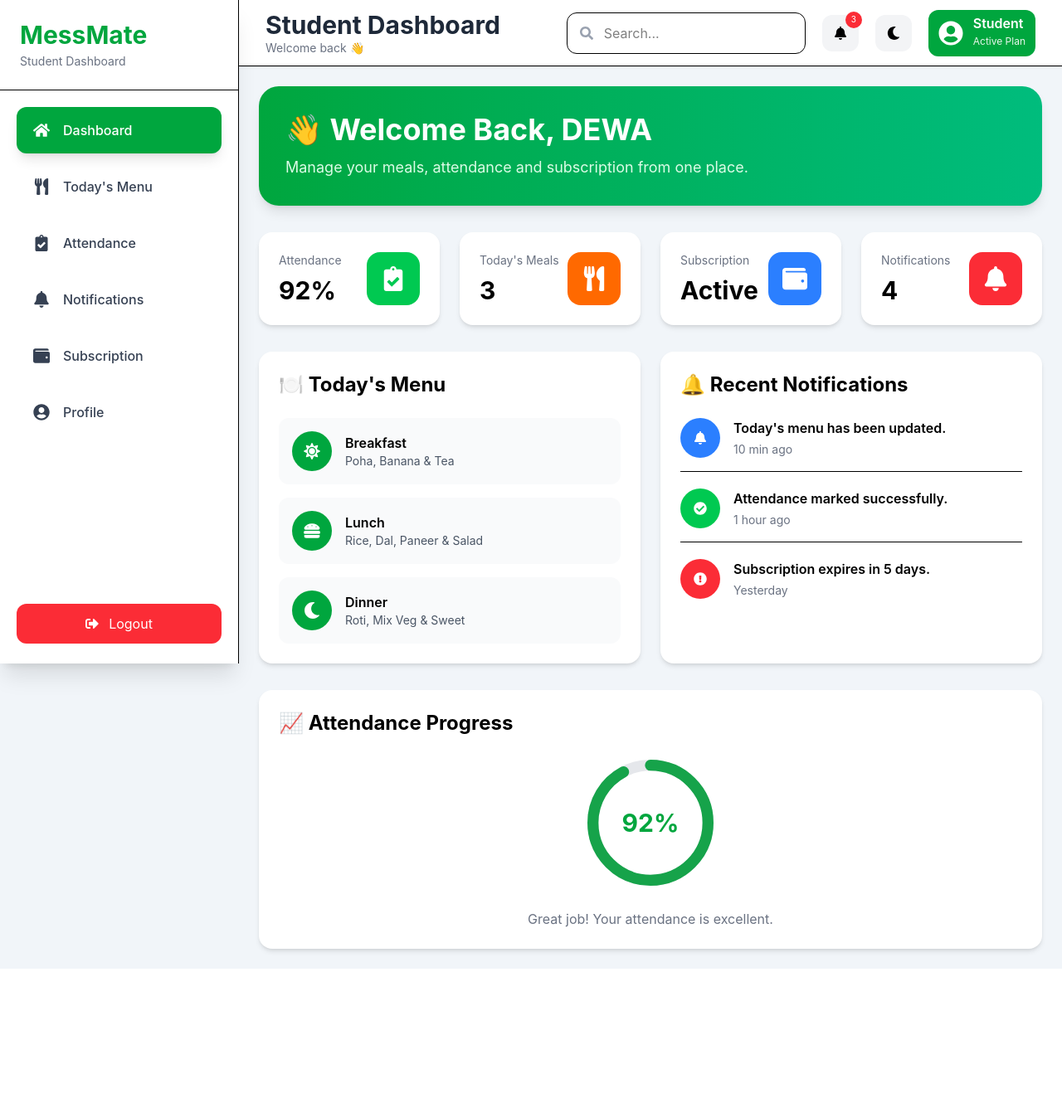
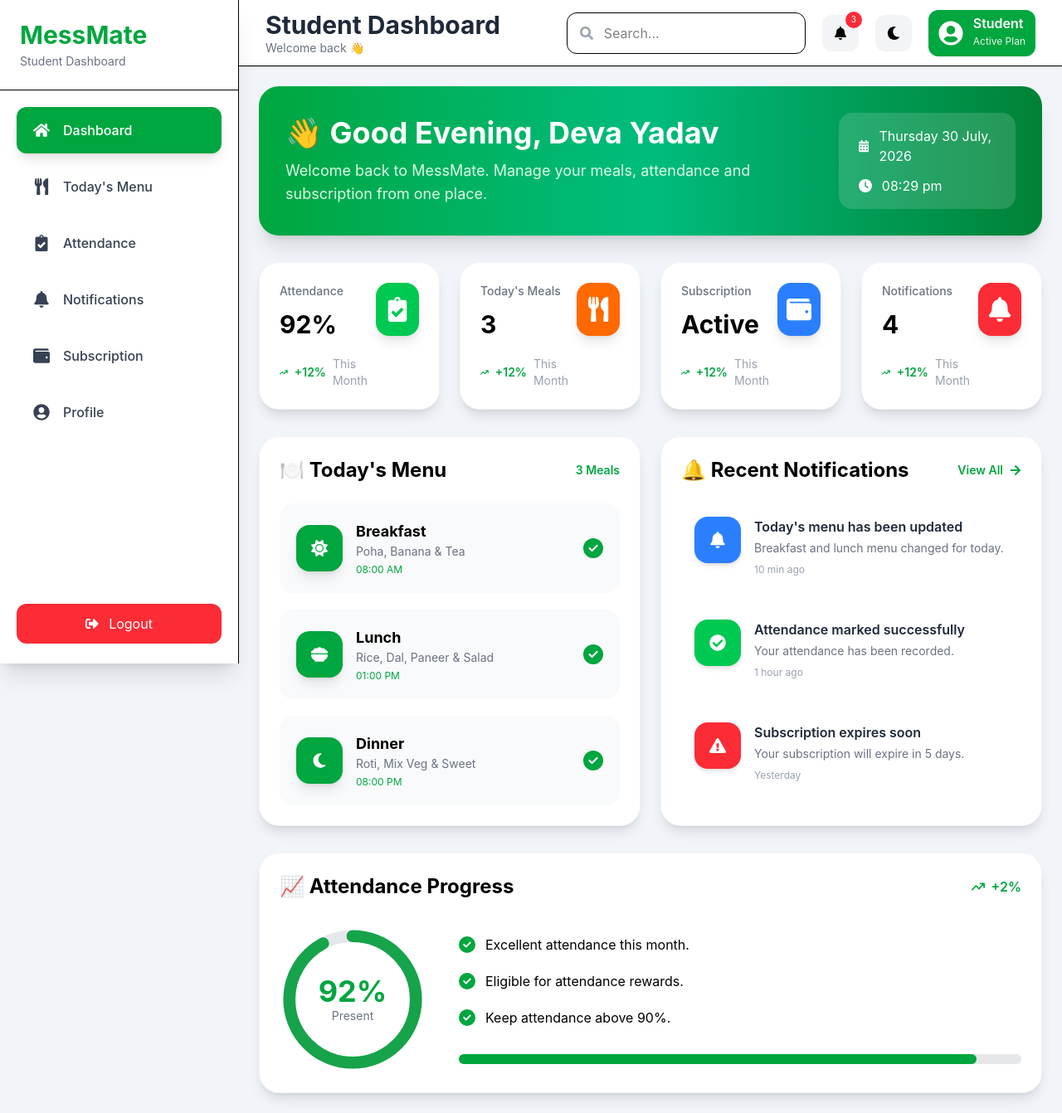
Before and after one commit to TheMnis/MessMate, a React (Vite) app: page /student/dashboard in a window 1280 px wide. Shown: the whole page at 83% size. Before the commit the page ends 1168 px from the top, so only its background shows below. Built offline with nearby package versions, Linux system fonts and the light colour scheme.

Commit message:
feat: upgrade student dashboard with premium UI

```diff
--- a/src/components/dashboard/AttendanceProgressCard.jsx
+++ b/src/components/dashboard/AttendanceProgressCard.jsx
@@ -1,20 +1,57 @@
+import { motion } from "framer-motion";
+import {
+  FaCircleCheck,
+  FaArrowTrendUp,
+} from "react-icons/fa6";
+
 function AttendanceProgressCard() {
   const attendance = 92;
 
+  const circumference = 327;
+  const offset =
+    circumference -
+    (circumference * attendance) / 100;
+
   return (
-    <div className="bg-white rounded-2xl shadow-md p-6">
-      <h2 className="text-2xl font-bold mb-6">
-        📈 Attendance Progress
-      </h2>
+    <motion.div
+      initial={{
+        opacity: 0,
+        y: 20,
+      }}
+      animate={{
+        opacity: 1,
+        y: 0,
+      }}
+      transition={{
+        duration: 0.4,
+      }}
+      className="bg-white rounded-3xl shadow-lg border border-gray-100 p-6"
+    >
+      <div className="flex items-center justify-between mb-8">
 
-      <div className="flex flex-col items-center">
+        <h2 className="text-2xl font-bold">
+          📈 Attendance Progress
+        </h2>
 
-        <div className="relative w-40 h-40">
+        <div className="flex items-center gap-2 text-green-600 font-semibold">
+
+          <FaArrowTrendUp />
+
+          +2%
+
+        </div>
+
+      </div>
+
+      <div className="flex flex-col lg:flex-row items-center justify-between gap-10">
+
+        <div className="relative w-44 h-44">
 
           <svg
-            className="w-40 h-40 -rotate-90"
+            className="w-44 h-44 -rotate-90"
             viewBox="0 0 120 120"
           >
+
             <circle
               cx="60"
               cy="60"
@@ -24,7 +61,7 @@ function AttendanceProgressCard() {
               fill="none"
             />
 
-            <circle
+            <motion.circle
               cx="60"
               cy="60"
               r="52"
@@ -32,25 +69,86 @@ function AttendanceProgressCard() {
               strokeWidth="10"
               fill="none"
               strokeLinecap="round"
-              strokeDasharray="327"
-              strokeDashoffset={327 - (327 * attendance) / 100}
+              strokeDasharray={circumference}
+              initial={{
+                strokeDashoffset: circumference,
+              }}
+              animate={{
+                strokeDashoffset: offset,
+              }}
+              transition={{
+                duration: 1.5,
+              }}
             />
+
           </svg>
 
-          <div className="absolute inset-0 flex items-center justify-center">
-            <span className="text-3xl font-bold text-green-600">
+          <div className="absolute inset-0 flex flex-col items-center justify-center">
+
+            <h2 className="text-4xl font-bold text-green-600">
               {attendance}%
-            </span>
+            </h2>
+
+            <p className="text-sm text-gray-500">
+              Present
+            </p>
+
           </div>
 
         </div>
 
-        <p className="text-gray-500 mt-6 text-center">
-          Great job! Your attendance is excellent.
-        </p>
+        <div className="flex-1 space-y-5">
+
+          <div className="flex items-center gap-3">
+
+            <FaCircleCheck className="text-green-600 text-xl" />
+
+            <span>
+              Excellent attendance this month.
+            </span>
+
+          </div>
+
+          <div className="flex items-center gap-3">
+
+            <FaCircleCheck className="text-green-600 text-xl" />
+
+            <span>
+              Eligible for attendance rewards.
+            </span>
+
+          </div>
+
+          <div className="flex items-center gap-3">
+
+            <FaCircleCheck className="text-green-600 text-xl" />
+
+            <span>
+              Keep attendance above 90%.
+            </span>
+
+          </div>
+
+          <div className="pt-3">
+
+            <div className="w-full bg-gray-200 rounded-full h-3">
+
+              <div
+                className="bg-green-600 h-3 rounded-full"
+                style={{
+                  width: `${attendance}%`,
+                }}
+              />
+
+            </div>
+
+          </div>
+
+        </div>
 
       </div>
-    </div>
+
+    </motion.div>
   );
 }
 
--- a/src/components/dashboard/RecentNotifications.jsx
+++ b/src/components/dashboard/RecentNotifications.jsx
@@ -1,65 +1,110 @@
 import {
   FaBell,
   FaCheckCircle,
-  FaExclamationCircle,
+  FaExclamationTriangle,
+  FaArrowRight,
 } from "react-icons/fa";
+import { motion } from "framer-motion";
 
 function RecentNotifications() {
   const notifications = [
     {
       id: 1,
-      title: "Today's menu has been updated.",
+      title: "Today's menu has been updated",
+      description: "Breakfast and lunch menu changed for today.",
       time: "10 min ago",
       icon: <FaBell />,
       color: "bg-blue-500",
     },
     {
       id: 2,
-      title: "Attendance marked successfully.",
+      title: "Attendance marked successfully",
+      description: "Your attendance has been recorded.",
       time: "1 hour ago",
       icon: <FaCheckCircle />,
       color: "bg-green-500",
     },
     {
       id: 3,
-      title: "Subscription expires in 5 days.",
+      title: "Subscription expires soon",
+      description: "Your subscription will expire in 5 days.",
       time: "Yesterday",
-      icon: <FaExclamationCircle />,
+      icon: <FaExclamationTriangle />,
       color: "bg-red-500",
     },
   ];
 
   return (
-    <div className="bg-white rounded-2xl shadow-md p-6">
-      <h2 className="text-2xl font-bold mb-6">
-        🔔 Recent Notifications
-      </h2>
+    <motion.div
+      initial={{ opacity: 0, x: 20 }}
+      animate={{ opacity: 1, x: 0 }}
+      transition={{ duration: 0.4 }}
+      className="bg-white rounded-3xl shadow-lg border border-gray-100 p-6"
+    >
+      <div className="flex items-center justify-between mb-6">
+
+        <h2 className="text-2xl font-bold">
+          🔔 Recent Notifications
+        </h2>
+
+        <button className="text-green-600 flex items-center gap-2 text-sm font-semibold hover:text-green-700 transition">
+          View All
+          <FaArrowRight />
+        </button>
+
+      </div>
 
       <div className="space-y-5">
+
         {notifications.map((item) => (
-          <div
+
+          <motion.div
             key={item.id}
-            className="flex items-start gap-4 border-b pb-4 last:border-none last:pb-0"
+            whileHover={{
+              x: 5,
+            }}
+            className="flex items-start gap-4 p-4 rounded-2xl hover:bg-green-50 transition-all"
           >
+
             <div
-              className={`w-12 h-12 rounded-full flex items-center justify-center text-white ${item.color}`}
+              className={`
+                w-14
+                h-14
+                rounded-2xl
+                flex
+                items-center
+                justify-center
+                text-white
+                text-xl
+                shadow-md
+                ${item.color}
+              `}
             >
               {item.icon}
             </div>
 
             <div className="flex-1">
-              <h3 className="font-semibold">
+
+              <h3 className="font-semibold text-gray-800">
                 {item.title}
               </h3>
 
-              <p className="text-sm text-gray-500 mt-1">
+              <p className="text-gray-500 text-sm mt-1">
+                {item.description}
+              </p>
+
+              <p className="text-xs text-gray-400 mt-2">
                 {item.time}
               </p>
+
             </div>
-          </div>
+
+          </motion.div>
+
         ))}
+
       </div>
-    </div>
+    </motion.div>
   );
 }
 
--- a/src/components/dashboard/StatsCard.jsx
+++ b/src/components/dashboard/StatsCard.jsx
@@ -1,4 +1,6 @@
 import { Link } from "react-router-dom";
+import { motion } from "framer-motion";
+import { FaArrowTrendUp } from "react-icons/fa6";
 
 function StatsCard({
   title,
@@ -6,28 +8,81 @@ function StatsCard({
   icon,
   color,
   link,
+  change = "+12%",
 }) {
   return (
+    <motion.div
+      whileHover={{
+        y: -6,
+        scale: 1.02,
+      }}
+      transition={{
+        duration: 0.25,
+      }}
+    >
       <Link
         to={link}
-      className="bg-white rounded-2xl shadow-md hover:shadow-xl transition-all duration-300 p-6 flex items-center justify-between hover:-translate-y-1"
+        className="
+          block
+          bg-white
+          rounded-3xl
+          shadow-lg
+          hover:shadow-2xl
+          transition-all
+          duration-300
+          p-6
+          border
+          border-gray-100
+        "
       >
+        <div className="flex items-start justify-between">
+
           <div>
-        <p className="text-gray-500 text-sm">
+
+            <p className="text-gray-500 text-sm font-medium">
               {title}
             </p>
 
-        <h2 className="text-3xl font-bold mt-2">
+            <h2 className="text-3xl font-bold mt-3">
               {value}
             </h2>
+
+            <div className="flex items-center gap-2 mt-5">
+
+              <FaArrowTrendUp className="text-green-600 text-sm" />
+
+              <span className="text-green-600 text-sm font-semibold">
+                {change}
+              </span>
+
+              <span className="text-gray-400 text-sm">
+                This Month
+              </span>
+
+            </div>
+
           </div>
 
           <div
-        className={`w-16 h-16 rounded-2xl flex items-center justify-center text-3xl text-white ${color}`}
+            className={`
+              w-16
+              h-16
+              rounded-2xl
+              flex
+              items-center
+              justify-center
+              text-3xl
+              text-white
+              shadow-lg
+              ${color}
+            `}
           >
             {icon}
           </div>
+
+        </div>
       </Link>
+    </motion.div>
   );
 }
 
--- a/src/components/dashboard/TodayMenuCard.jsx
+++ b/src/components/dashboard/TodayMenuCard.jsx
@@ -1,4 +1,11 @@
-import { FaSun, FaHamburger, FaMoon } from "react-icons/fa";
+import {
+  FaSun,
+  FaMoon,
+  FaBowlFood,
+  FaCircleCheck,
+} from "react-icons/fa6";
+
+import { motion } from "framer-motion";
 
 function TodayMenuCard() {
   const menu = [
@@ -6,45 +13,83 @@ function TodayMenuCard() {
       meal: "Breakfast",
       icon: <FaSun />,
       items: "Poha, Banana & Tea",
+      time: "08:00 AM",
     },
     {
       meal: "Lunch",
-      icon: <FaHamburger />,
+      icon: <FaBowlFood />,
       items: "Rice, Dal, Paneer & Salad",
+      time: "01:00 PM",
     },
     {
       meal: "Dinner",
       icon: <FaMoon />,
       items: "Roti, Mix Veg & Sweet",
+      time: "08:00 PM",
     },
   ];
 
   return (
-    <div className="bg-white rounded-2xl shadow-md p-6">
-      <h2 className="text-2xl font-bold mb-6">
+    <motion.div
+      initial={{ opacity: 0, y: 20 }}
+      animate={{ opacity: 1, y: 0 }}
+      transition={{ duration: 0.4 }}
+      className="bg-white rounded-3xl shadow-lg border border-gray-100 p-6"
+    >
+      <div className="flex items-center justify-between mb-6">
+
+        <h2 className="text-2xl font-bold">
           🍽 Today's Menu
         </h2>
 
-      <div className="space-y-4">
+        <span className="text-green-600 text-sm font-semibold">
+          3 Meals
+        </span>
+
+      </div>
+
+      <div className="space-y-5">
+
         {menu.map((item) => (
-          <div
+
+          <motion.div
             key={item.meal}
-            className="flex items-center gap-4 p-4 rounded-xl bg-gray-50 hover:bg-green-50 transition"
+            whileHover={{ scale: 1.02 }}
+            className="flex items-center justify-between p-5 rounded-2xl bg-gray-50 hover:bg-green-50 transition-all"
           >
-            <div className="w-12 h-12 rounded-full bg-green-600 text-white flex items-center justify-center text-xl">
+
+            <div className="flex items-center gap-4">
+
+              <div className="w-14 h-14 rounded-2xl bg-green-600 text-white flex items-center justify-center text-xl shadow-lg">
                 {item.icon}
               </div>
 
               <div>
-              <h3 className="font-semibold">{item.meal}</h3>
-              <p className="text-gray-600 text-sm">
+
+                <h3 className="font-bold text-lg">
+                  {item.meal}
+                </h3>
+
+                <p className="text-gray-500 text-sm">
                   {item.items}
                 </p>
+
+                <p className="text-green-600 text-xs mt-1">
+                  {item.time}
+                </p>
+
               </div>
+
             </div>
+
+            <FaCircleCheck className="text-green-600 text-2xl" />
+
+          </motion.div>
+
         ))}
+
       </div>
-    </div>
+    </motion.div>
   );
 }
 
--- a/src/components/dashboard/WelcomeBanner.jsx
+++ b/src/components/dashboard/WelcomeBanner.jsx
@@ -1,14 +1,90 @@
+import { motion } from "framer-motion";
+import {
+  FaCalendarDays,
+  FaClock,
+} from "react-icons/fa6";
+
 function WelcomeBanner() {
+  const now = new Date();
+
+  const hour = now.getHours();
+
+  let greeting = "Good Evening";
+
+  if (hour < 12) {
+    greeting = "Good Morning";
+  } else if (hour < 18) {
+    greeting = "Good Afternoon";
+  }
+
+  const currentDate = now.toLocaleDateString("en-IN", {
+    weekday: "long",
+    day: "numeric",
+    month: "long",
+    year: "numeric",
+  });
+
+  const currentTime = now.toLocaleTimeString("en-IN", {
+    hour: "2-digit",
+    minute: "2-digit",
+  });
+
   return (
-    <div className="bg-gradient-to-r from-green-600 to-emerald-500 text-white rounded-3xl p-8 shadow-lg mb-8">
-      <h1 className="text-4xl font-bold">
-        👋 Welcome Back, DEWA
-      </h1>
+    <motion.div
+      initial={{
+        opacity: 0,
+        y: -20,
+      }}
+      animate={{
+        opacity: 1,
+        y: 0,
+      }}
+      transition={{
+        duration: 0.5,
+      }}
+      className="bg-gradient-to-r from-green-600 via-emerald-500 to-green-700 rounded-3xl shadow-xl text-white p-8"
+    >
+      <div className="flex flex-col lg:flex-row lg:justify-between lg:items-center gap-6">
 
-      <p className="mt-3 text-lg text-green-100">
-        Manage your meals, attendance and subscription from one place.
-      </p>
-    </div>
+        <div>
+
+          <h1 className="text-4xl font-bold">
+            👋 {greeting}, Deva Yadav
+          </h1>
+
+          <p className="mt-3 text-green-100 text-lg">
+            Welcome back to MessMate.
+            Manage your meals, attendance and subscription from one place.
+          </p>
+
+        </div>
+
+        <div className="bg-white/15 backdrop-blur-md rounded-2xl px-6 py-4 space-y-3">
+
+          <div className="flex items-center gap-3">
+
+            <FaCalendarDays />
+
+            <span>
+              {currentDate}
+            </span>
+
+          </div>
+
+          <div className="flex items-center gap-3">
+
+            <FaClock />
+
+            <span>
+              {currentTime}
+            </span>
+
+          </div>
+
+        </div>
+
+      </div>
+    </motion.div>
   );
 }
 
```
Lines whose indentation alone changed are shown as unchanged.
